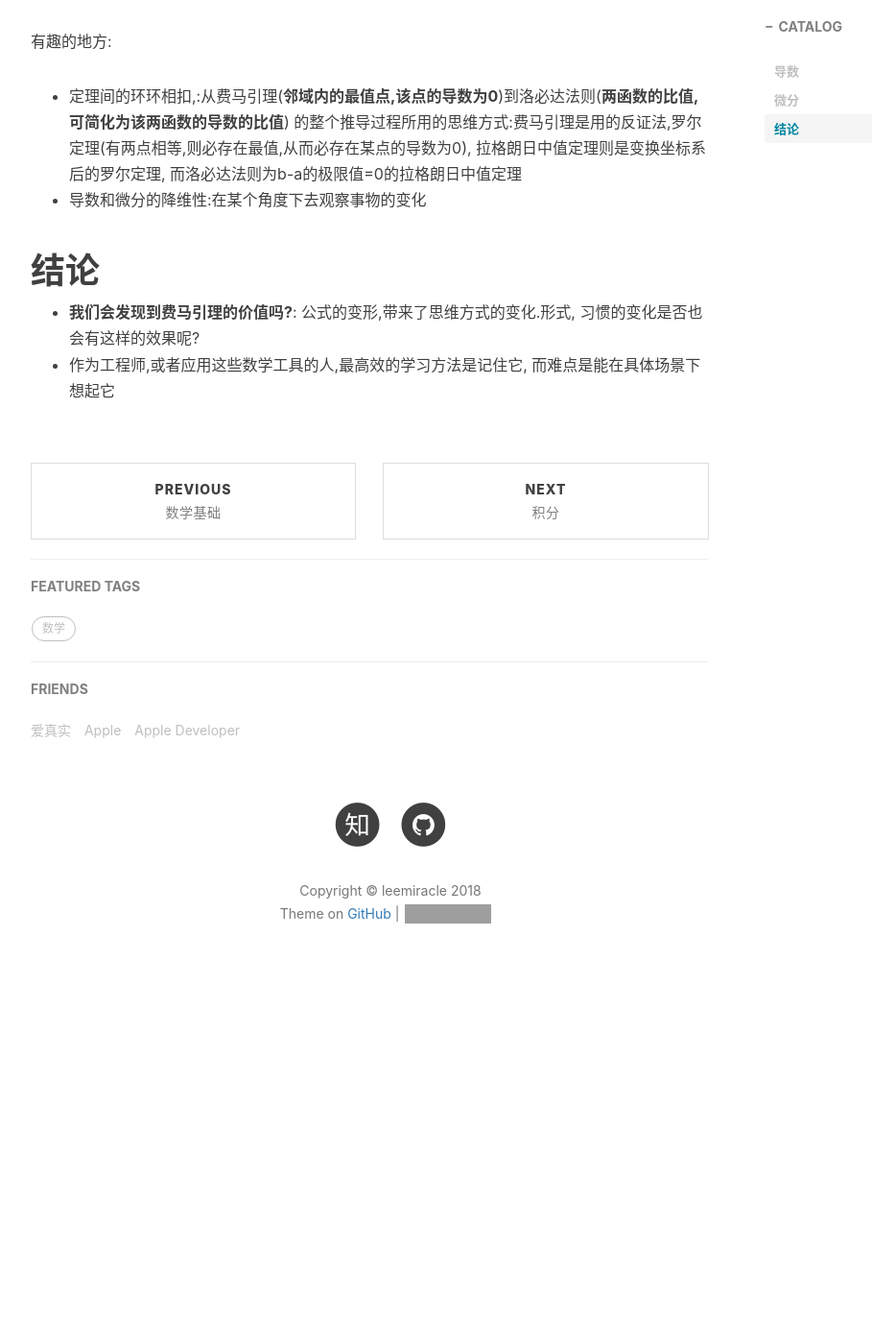
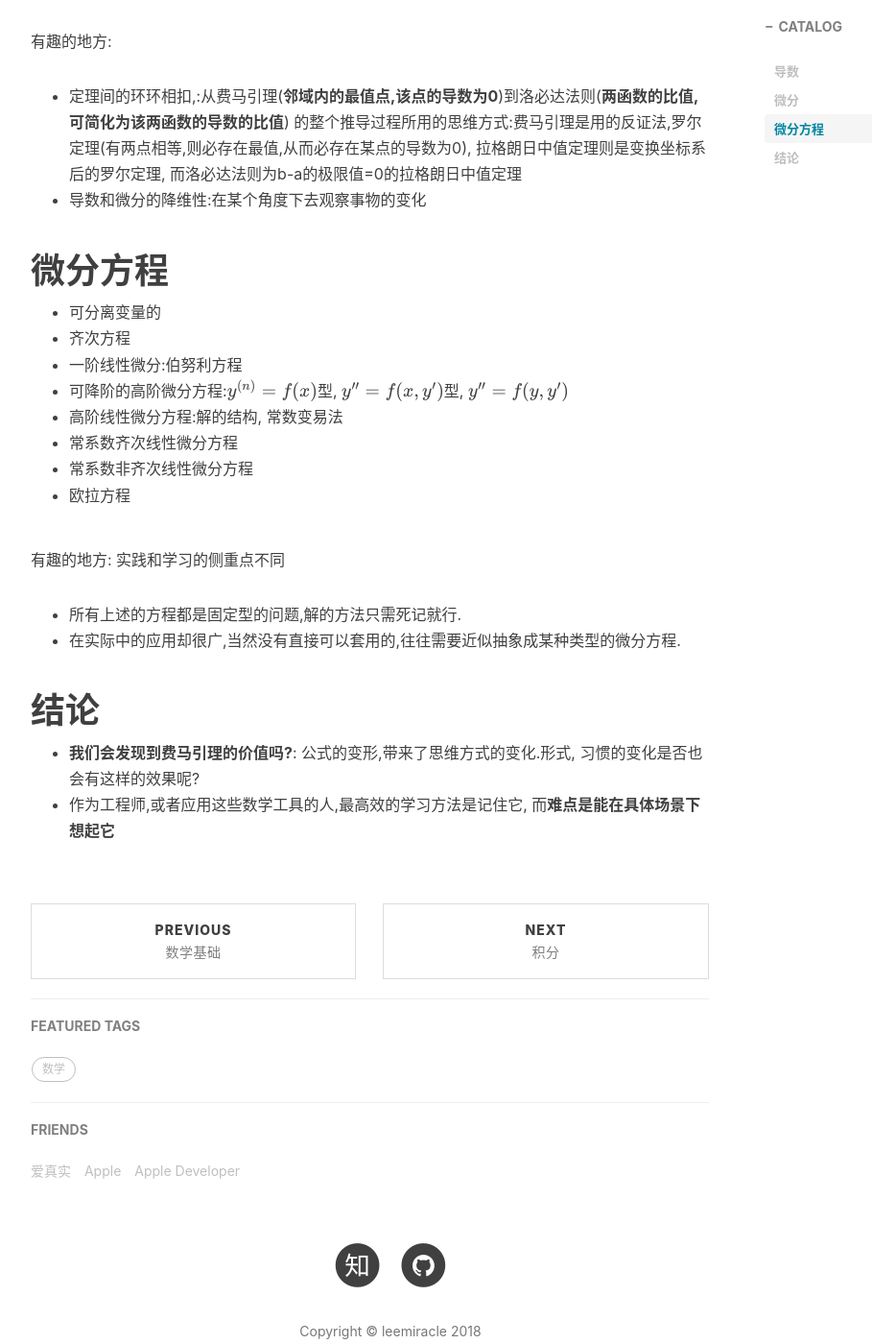
Before and after one commit to leemiracle/leemiracle.github.io, a Jekyll site: the page built from _posts/2018-11-14-导数.md, in a window 1280 px wide and 1400 px high, scrolled down 1194 px. Shown: the whole window at 96% size, without its empty margins (233-1142 px from the left). Built offline with Jekyll 4.4.1, drawn with Linux system fonts in a browser that asks for light colours; nearby versions of some CDN libraries; formulas are drawn with MathJax 3; comment, search, counter and statistics services are not loaded; before the commit the page ends 2250 px from its top, so only the background shows below that; grey boxes are pictures that could not be loaded.

Commit message:
积分和微分

```diff
--- a/_posts/2018-11-14-导数.md
+++ b/_posts/2018-11-14-导数.md
@@ -38,6 +38,20 @@ tags:
 拉格朗日中值定理则是变换坐标系后的罗尔定理, 而洛必达法则为b-a的极限值=0的拉格朗日中值定理
 - 导数和微分的降维性:在某个角度下去观察事物的变化
 
+# 微分方程
+- 可分离变量的
+- 齐次方程
+- 一阶线性微分:伯努利方程
+- 可降阶的高阶微分方程:$$y^{(n)}=f(x)$$型, $$y''=f(x, y')$$型, $$y''=f(y, y')$$
+- 高阶线性微分方程:解的结构, 常数变易法
+- 常系数齐次线性微分方程
+- 常系数非齐次线性微分方程
+- 欧拉方程
+
+有趣的地方: 实践和学习的侧重点不同
+- 所有上述的方程都是固定型的问题,解的方法只需死记就行.
+- 在实际中的应用却很广,当然没有直接可以套用的,往往需要近似抽象成某种类型的微分方程.
+
 # 结论
 - **我们会发现到费马引理的价值吗?**: 公式的变形,带来了思维方式的变化.形式, 习惯的变化是否也会有这样的效果呢?
-- 作为工程师,或者应用这些数学工具的人,最高效的学习方法是记住它, 而难点是能在具体场景下想起它
+- 作为工程师,或者应用这些数学工具的人,最高效的学习方法是记住它, 而**难点是能在具体场景下想起它**
```
Also changed, not shown: _posts/2018-11-14-积分.md (+13 -1 lines).
